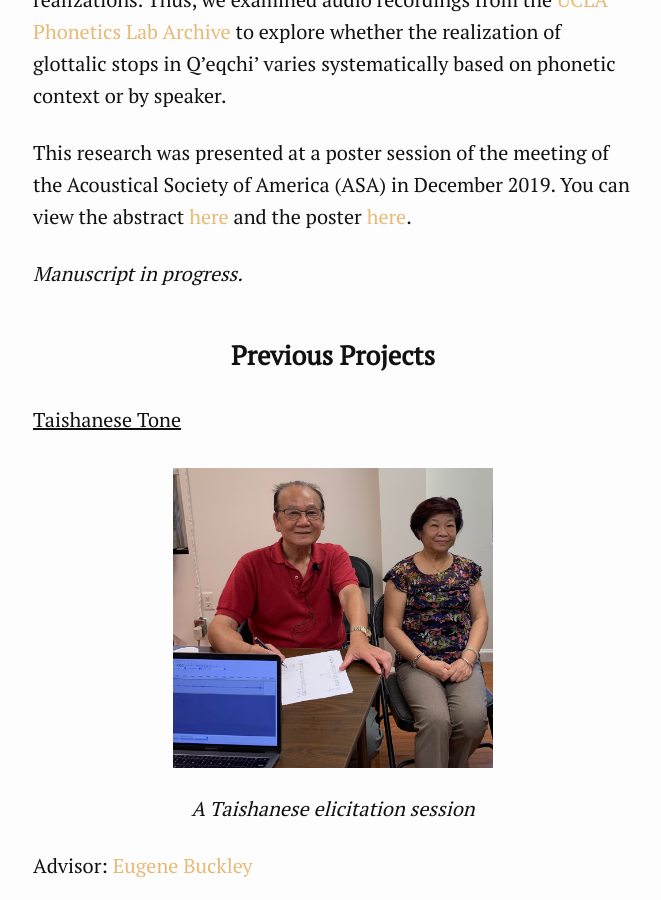
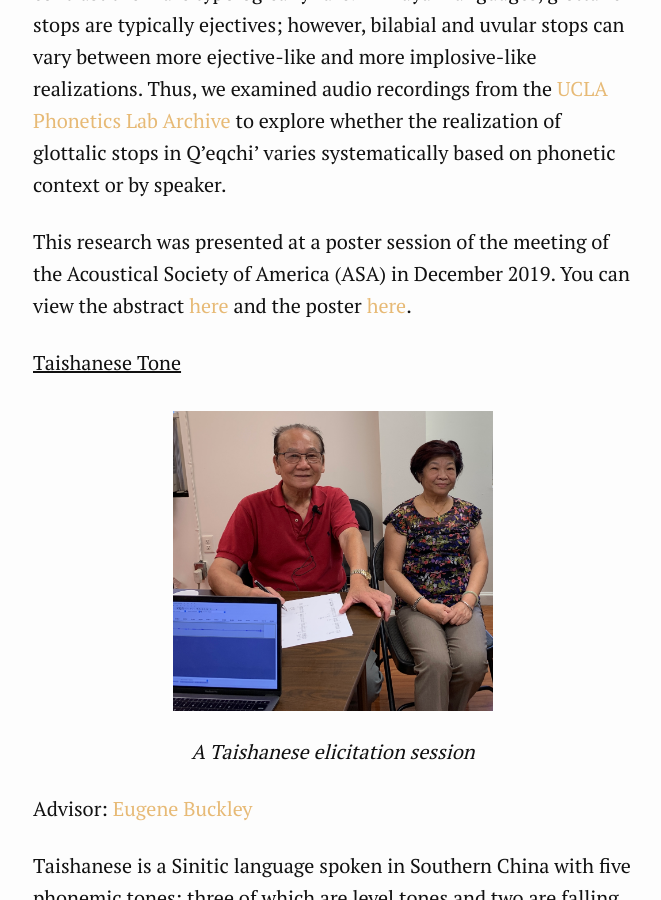
Before and after one commit to kevinliang8/kevinliang8.github.io, a Jekyll site: the page built from about.markdown, in a window 1280 px wide and 900 px high, scrolled down 2827 px. Shown: the whole window, without its empty margins (307-968 px from the left). Built offline with Jekyll 4.4.1, drawn with Linux system fonts in a browser that asks for light colours.

Commit message:
update projects

```diff
--- a/about.markdown
+++ b/about.markdown
@@ -31,6 +31,9 @@
 
 <i>Manuscript in progress.</i>
 
+
+<h3 style="text-align:center;">Previous Projects</h3>
+<br>
 <u>Q'eqchi' Glottalic Stops </u>
 
 <img src = "/images/qeqchi.png" class="center" width = "auto" height = "400">
@@ -42,10 +45,6 @@
 
 This research was presented at a poster session of the meeting of the Acoustical Society of America (ASA) in December 2019. You can view the abstract <a href="https://asa.scitation.org/doi/10.1121/1.5137430">here</a> and the poster <a href="https://drive.google.com/file/d/1WHaSW6_JgtUuRSoP3cQeNNj9LYOflMDZ/view?usp=sharing">here</a>.
 
-<i>Manuscript in progress.</i>
-
-<h3 style="text-align:center;">Previous Projects</h3>
-<br>
 <u>Taishanese Tone </u>
 <br>
 <br>
```
Also changed, not shown: 5 other files.
